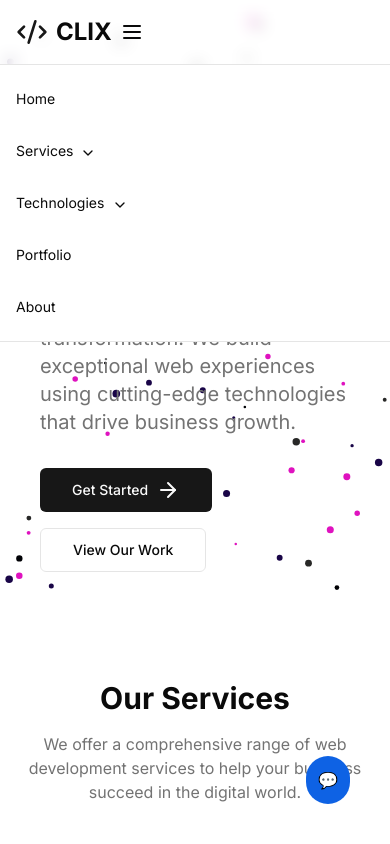
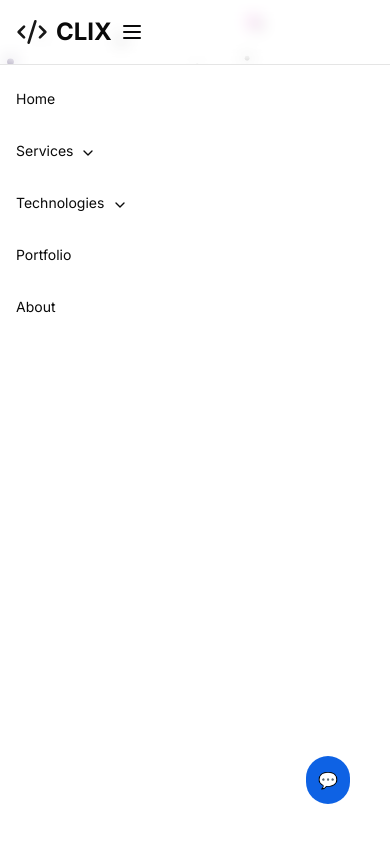
Before and after one commit to vladislavzaver91/clix-agency, a Next.js app: page / in a window 390 px wide. Both pictures are taken after a click on the button 131 px from the left and 32 px from the top of the page. Shown: the top 844 px of the page. Built offline with nearby package versions, Linux system fonts and the light colour scheme.

Commit message:
fix: fixed mob navigation

```diff
--- a/components/layout/Navbar.tsx
+++ b/components/layout/Navbar.tsx
@@ -213,8 +213,8 @@ export default function Navbar() {
 
 			{/* Mobile Navigation */}
 			{isMobileMenuOpen && (
-				<div className='md:hidden border-t bg-background'>
-					<div className='container py-4 space-y-4'>
+				<div className='md:hidden fixed w-full h-screen border-t bg-background'>
+					<div className='container overflow-y-auto h-screen py-4 space-y-4'>
 						{navItems.map(item => (
 							<div key={item.href} className='relative'>
 								{item.href ? (
```
